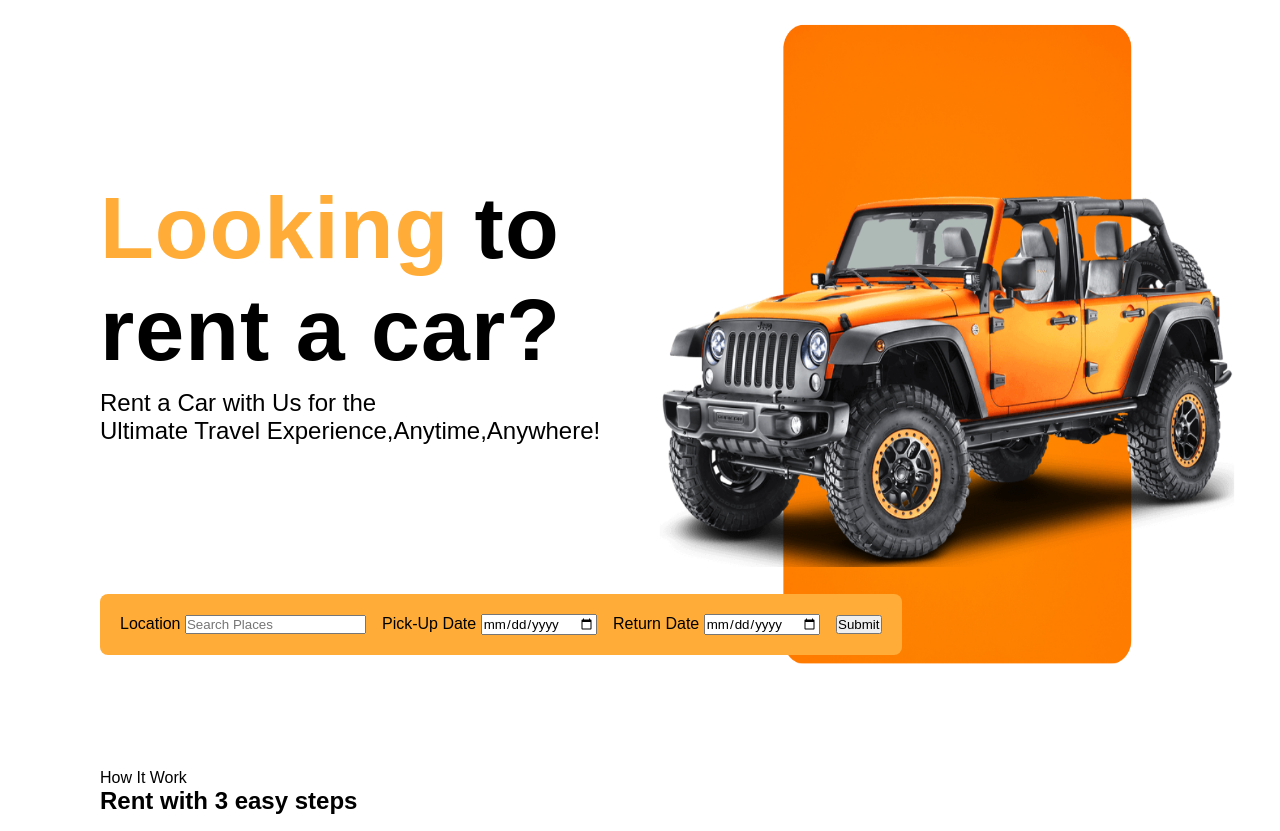
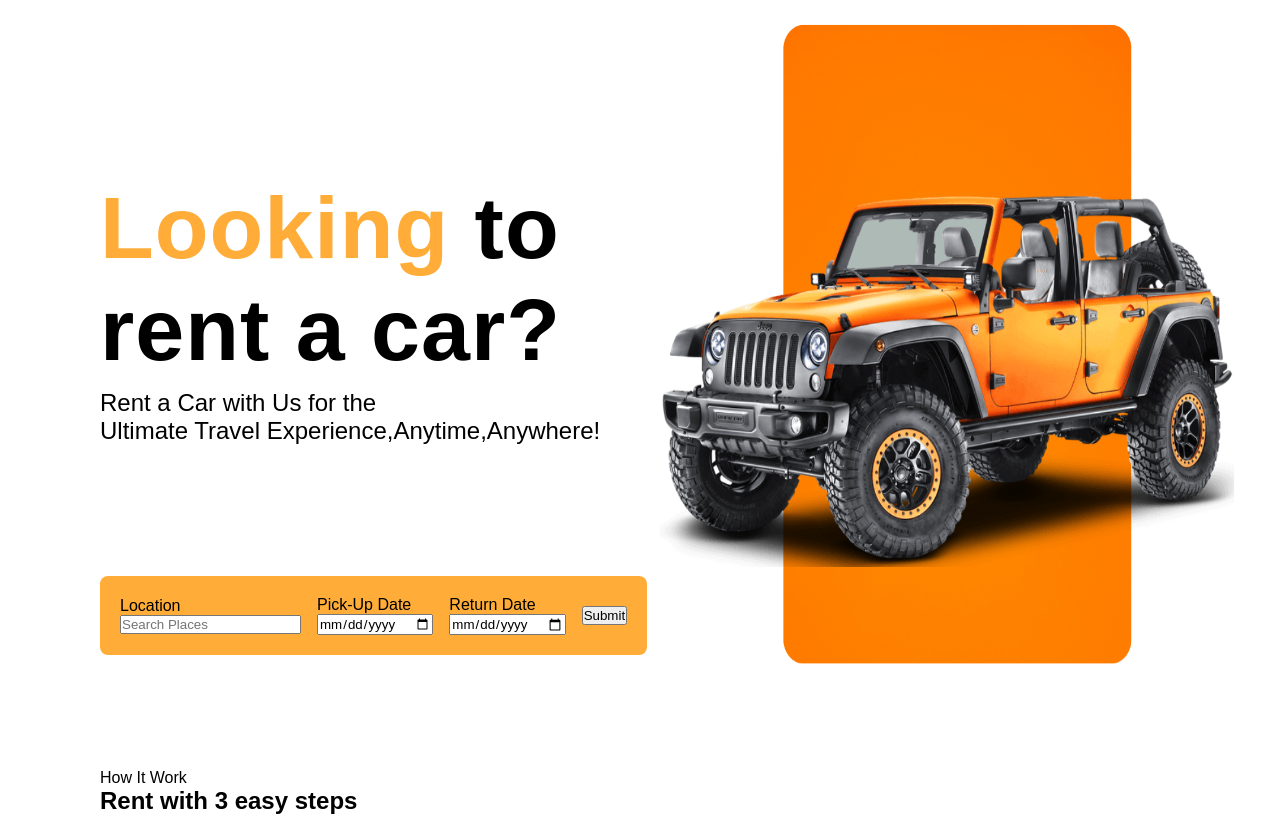
Before and after one commit to enisshabani/UEB24_Gr12, a PHP site: page / in a window 1280 px wide. Shown: the part 81-912 px from the top of the page. Run offline with PHP 8.4, Linux system fonts and the light colour scheme.

Commit message:
Enis Morina

```diff
--- a/style.css
+++ b/style.css
@@ -132,6 +132,14 @@ header{
   background: var(--second-color);
   padding: 20px;
   border-radius: 0.5rem;
+}
+.input-box{
+  flex: 1 1 7rem;
+  display: flex;
+  flex-direction: column;
+}
+.input-box span{
+  font-weight: 500;
 }
 
 
```
